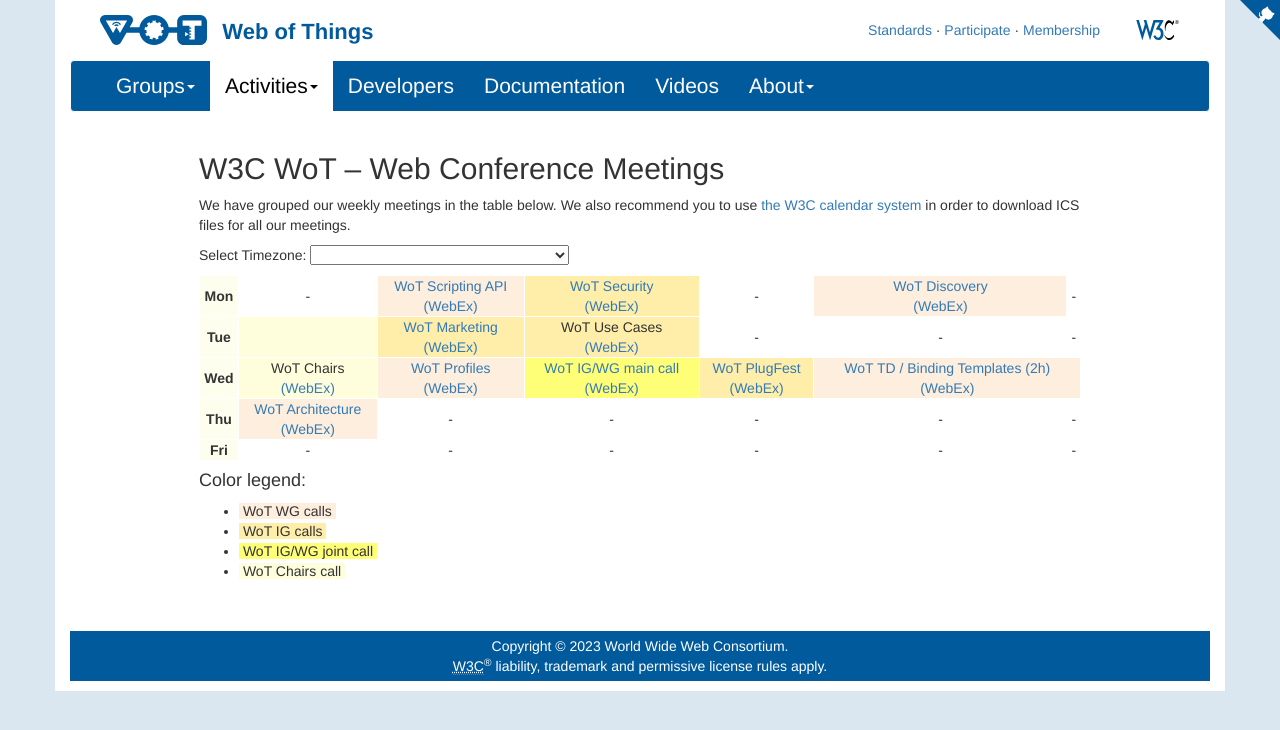
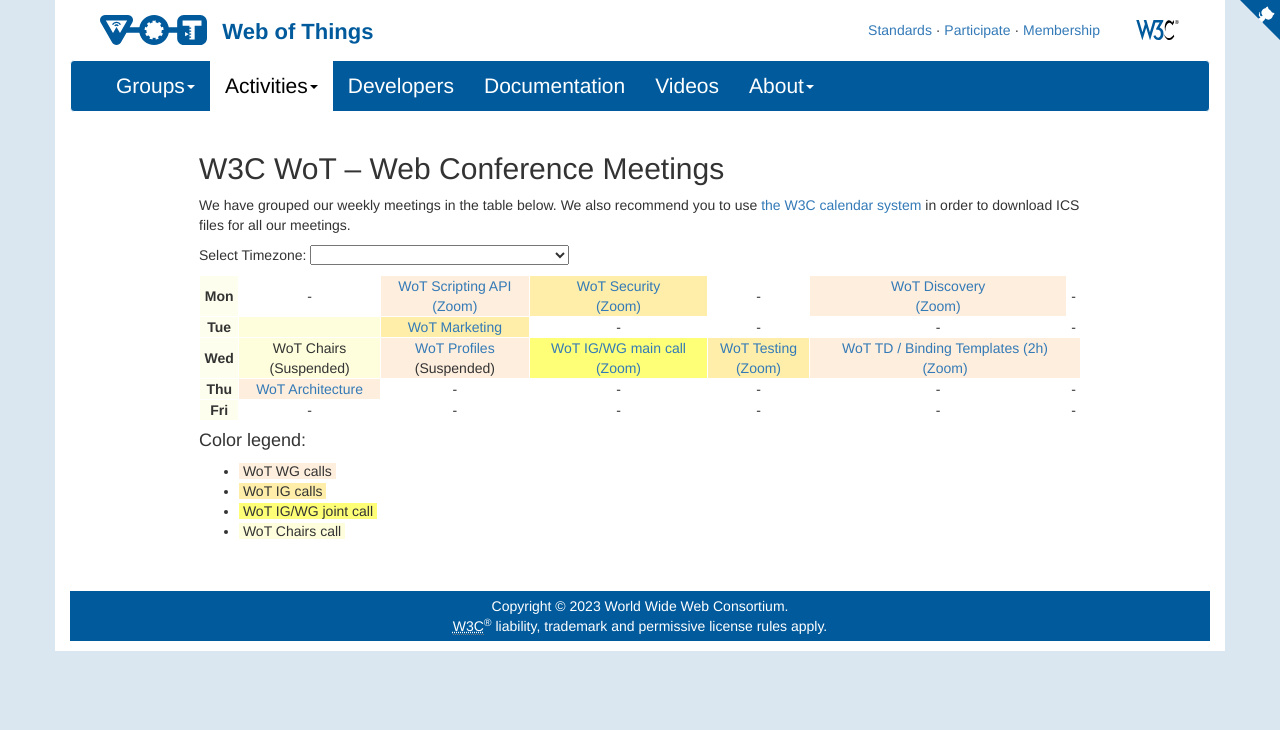
Before and after one commit to w3c/wot-marketing, a Jekyll site: the page built from docs/activities/meetings/index.html, in a window 1280 px wide. Shown: the top 730 px of the page. Built offline with Jekyll 4.4.1, drawn with Linux system fonts in a browser that asks for light colours; nearby versions of some CDN libraries; comment, search, counter and statistics services are not loaded.

Commit message:
add Zoom links and mark suspended calls

```diff
--- a/docs/activities/meetings/index.html
+++ b/docs/activities/meetings/index.html
@@ -194,16 +194,16 @@
             <td style="text-align:center;">-</td>
             <td style="background-color: #FEEEDD; text-align:center;"><a rel="nofollow" class="external text"
                     href="https://www.w3.org/WoT/IG/wiki/WG_WoT_Scripting_API_WebConf" target="_blank">WoT Scripting API</a><br><a rel="nofollow"
-                    class="external text" href="https://lists.w3.org/Archives/Member/member-wot-wg/2018Feb/0033.html" target="_blank">(WebEx)</a>
+                    class="external text" href="https://lists.w3.org/Archives/Member/member-wot-wg/2023May/0022.html" target="_blank">(Zoom)</a>
             </td>
             <td style="background-color: #FEEEAA; text-align:center;"><a rel="nofollow" class="external text"
                     href="https://www.w3.org/WoT/IG/wiki/IG_Security_WebConf" target="_blank">WoT Security</a><br><a rel="nofollow"
-                    class="external text" href="https://lists.w3.org/Archives/Member/member-wot-wg/2019Nov/0006.html" target="_blank">(WebEx)</a>
+                    class="external text" href="https://lists.w3.org/Archives/Member/member-wot-wg/2023May/0022.html" target="_blank">(Zoom)</a>
             </td>
             <td style="text-align:center;">-</td>
             <td style="background-color: #FEEEDD; text-align:center;"><a rel="nofollow" class="external text"
                     href="https://www.w3.org/WoT/IG/wiki/WG_WoT_Discovery_WebConf" target="_blank">WoT Discovery</a><br><a rel="nofollow"
-                    class="external text" href="https://lists.w3.org/Archives/Member/member-wot-wg/2020Feb/0009.html" target="_blank">(WebEx)</a>
+                    class="external text" href="https://lists.w3.org/Archives/Member/member-wot-wg/2023May/0022.html" target="_blank">(Zoom)</a>
             </td>
             <td style="text-align:center;">-</td>
         </tr>
@@ -212,12 +212,15 @@
 			<th style="background-color: #FEFEEE; text-align:center;">Tue</th>
 			<td style="background-color: #FEFEDD; text-align:center;"><br></td>
 			<td style="background-color: #FEEEAA; text-align:center;"><a rel="nofollow" class="external text"
-					href="https://www.w3.org/WoT/IG/wiki/Marketing_WebConf" target="_blank">WoT Marketing</a><br><a rel="nofollow"
-					class="external text" href="https://lists.w3.org/Archives/Member/member-wot-wg/2020Aug/0024.html" target="_blank">(WebEx)</a>
+					href="https://www.w3.org/WoT/IG/wiki/Marketing_WebConf" target="_blank">WoT Marketing</a><br>
+					<!--<a rel="nofollow"
+					class="external text" href="https://lists.w3.org/Archives/Member/member-wot-wg/2020Aug/0024.html" target="_blank">(WebEx)</a>-->
 			</td>
-			<td style="background-color: #FEEEAA; text-align:center;">WoT Use Cases<br> <a rel="nofollow"
+			<!-- No WoT Use Cases call at the moment -->
+			<!--<td style="background-color: #FEEEAA; text-align:center;">WoT Use Cases<br> <a rel="nofollow"
 					class="external text" href="https://lists.w3.org/Archives/Member/member-wot-wg/2022Dec/0003.html" target="_blank">(WebEx)</a>
-			</td>
+			</td>-->
+			<td style="text-align:center;">-</td>
 			<td style="text-align:center;">-</td>
 			<td style="text-align:center;">-</td>
 			<td style="text-align:center;">-</td>
@@ -226,31 +229,37 @@
 
         <tr>
             <th style="background-color: #FEFEEE; text-align:center;">Wed</th>
-            <td style="background-color: #FEFEDD; text-align:center;">WoT Chairs<br><a rel="nofollow" class="external text"
-                    href="https://lists.w3.org/Archives/Member/member-wot-wg/2019May/0007.html" target="_blank">(WebEx)</a></td>
+            <td style="background-color: #FEFEDD; text-align:center;">WoT Chairs<br>
+					(Suspended)
+					<!-- <a rel="nofollow" class="external text"
+                    href="https://lists.w3.org/Archives/Member/member-wot-wg/2019May/0007.html" target="_blank">(WebEx)</a> -->
+			</td>
             <td style="background-color: #FEEEDD; text-align:center;"><a rel="nofollow" class="external text"
-                    href="https://www.w3.org/WoT/IG/wiki/WG_WoT_Architecture_WebConf" target="_blank">WoT Profiles</a><br><a rel="nofollow"
-                    class="external text" href="https://lists.w3.org/Archives/Member/member-wot-wg/2022Jan/0006.html" target="_blank">(WebEx)</a>
+                    href="https://www.w3.org/WoT/IG/wiki/WG_WoT_Architecture_WebConf" target="_blank">WoT Profiles</a><br>
+					(Suspended)
+					<!-- <a rel="nofollow"
+                    class="external text" href="https://lists.w3.org/Archives/Member/member-wot-wg/2022Jan/0006.html" target="_blank">(WebEx)</a>-->
             </td>
             <td style="background-color: #FEFE77; text-align:center;"><a rel="nofollow" class="external text"
                     href="https://www.w3.org/WoT/IG/wiki/Main_WoT_WebConf" target="_blank">WoT IG/WG main call</a><br><a rel="nofollow"
-                    class="external text" href="https://lists.w3.org/Archives/Member/member-wot-wg/2020Jul/0052.html" target="_blank">(WebEx)</a>
+                    class="external text" href="https://lists.w3.org/Archives/Member/member-wot-wg/2023May/0022.html" target="_blank">(Zoom)</a>
             </td>
             <td style="background-color: #FEEEAA; text-align:center;"><a rel="nofollow" class="external text"
-                    href="https://www.w3.org/WoT/IG/wiki/PlugFest_WebConf" target="_blank">WoT PlugFest</a><br><a rel="nofollow"
-                    class="external text" href="https://lists.w3.org/Archives/Member/member-wot-wg/2020Jul/0052.html" target="_blank">(WebEx)</a>
+                    href="https://www.w3.org/WoT/IG/wiki/PlugFest_WebConf" target="_blank">WoT Testing</a><br><a rel="nofollow"
+                    class="external text" href="https://lists.w3.org/Archives/Member/member-wot-wg/2023May/0022.html" target="_blank">(Zoom)</a>
             </td>
             <td style="background-color: #FEEEDD; text-align:center;" colspan="2"><a rel="nofollow" class="external text"
                     href="https://www.w3.org/WoT/IG/wiki/WG_WoT_Thing_Description_WebConf" target="_blank">WoT TD / Binding Templates (2h)</a><br><a
                     rel="nofollow" class="external text"
-                    href="https://lists.w3.org/Archives/Member/member-wot-wg/2020Jul/0027.html" target="_blank">(WebEx)</a></td>
+                    href="https://lists.w3.org/Archives/Member/member-wot-wg/2023May/0022.html" target="_blank">(Zoom)</a></td>
         </tr>
 
         <tr>
             <th style="background-color: #FEFEEE; text-align:center;">Thu</th>
             <td style="background-color: #FEEEDD; text-align:center;"><a rel="nofollow" class="external text"
-                    href="https://www.w3.org/WoT/IG/wiki/WG_WoT_Architecture_WebConf" target="_blank">WoT Architecture</a><br><a rel="nofollow"
-                    class="external text" href="https://lists.w3.org/Archives/Member/member-wot-wg/2022Jan/0007.html" target="_blank">(WebEx)</a>
+                    href="https://www.w3.org/WoT/IG/wiki/WG_WoT_Architecture_WebConf" target="_blank">WoT Architecture</a><br>
+					<!--<a rel="nofollow"
+                    class="external text" href="https://lists.w3.org/Archives/Member/member-wot-wg/2022Jan/0007.html" target="_blank">(WebEx)</a>-->
             </td>
             <td style="text-align:center;">-</td>
             <td style="text-align:center;">-</td>
```
